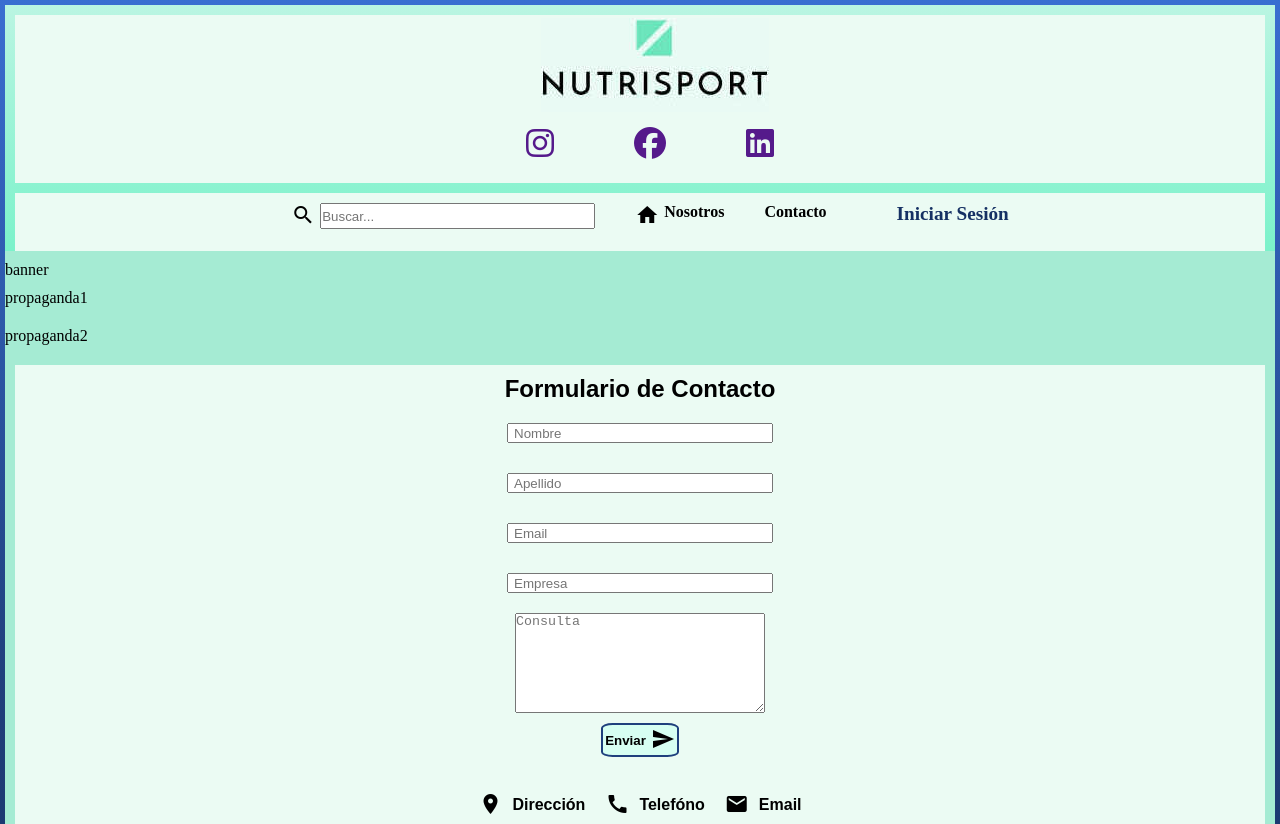
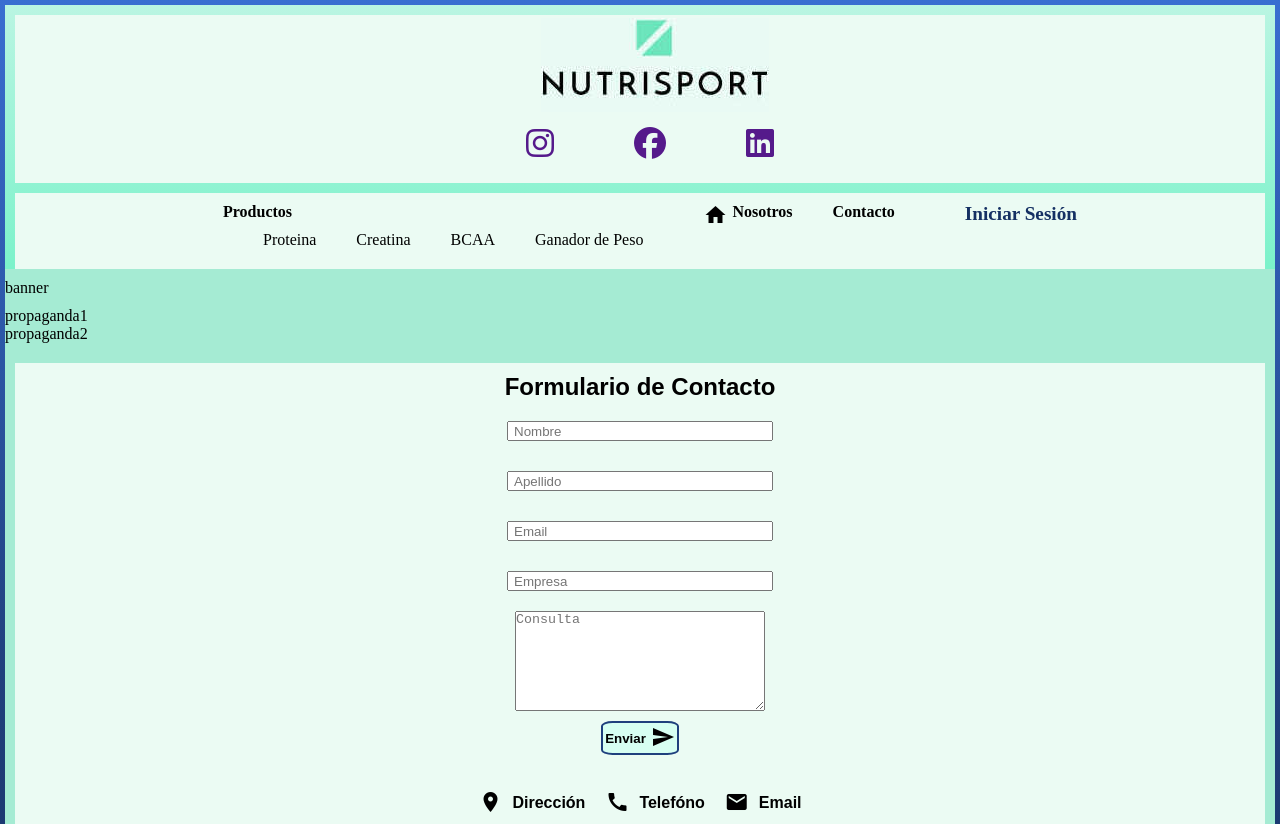
Before and after one commit to Fercasanov/Proyect-ecommerce-Frontend, a plain HTML site: page pagina principal/index.html in a window 1280 px wide. Shown: the top 824 px of the page. Drawn offline with nearby package versions, Linux system fonts and the light colour scheme; files whose address does not match are found by name.

Commit message:
se creo una lista dentro de la eti productos

```diff
--- a/pagina principal/index.html
+++ b/pagina principal/index.html
@@ -38,10 +38,28 @@
 
             <nav class="navegacion">
 
-                <ul>
-                    <li class="buscador"><i class="material-icons" id="log_productos" style="font-size:24px;">search</i><input type="search" name="" id="buscador" placeholder="Buscar..."></li>
+                <ul class="nav_info">
+
+                    <li class="Productos">
+
+                        <h4>Productos</h4>
+
+                        <ul class="list_product">
+
+                                <li id="product">Proteina</li>
+
+                                <li id="product">Creatina</li>
+
+                                <li id="product">BCAA</li>
+
+                                <li id="product">Ganador de Peso</li>
+
+                        </ul>
+
+
+                    </li>
                     <li class="nosotros"><i class="material-icons" id="log_home" style="font-size:24px;">home</i><h4>Nosotros</h4></li>
-                    <li class="contacto"><h4>Contacto</h4><div class="carrito"></div></li>
+                    <li class="contact"><h4>Contacto</h4><div class="carrito"></div></li>
                     <li><a class="logo2"href=""><h4>Iniciar Sesión</h4><div class="usuario"></div></a></li>
                 </ul>
 
@@ -52,9 +70,13 @@
         <section class="secundaria">
 
             <div class="baner">banner</div>
-            <article class="propaganda">propaganda1</article>
-            <div class="productos_nuevos"></div>
-            <article class="propaganda">propaganda2</article>
+            <div class="secu_content">
+
+                <article class="propaganda">propaganda1</article>
+                <div class="productos_nuevos"></div>
+                <article class="propaganda">propaganda2</article>
+
+            </div>
 
         </section>
 
```
